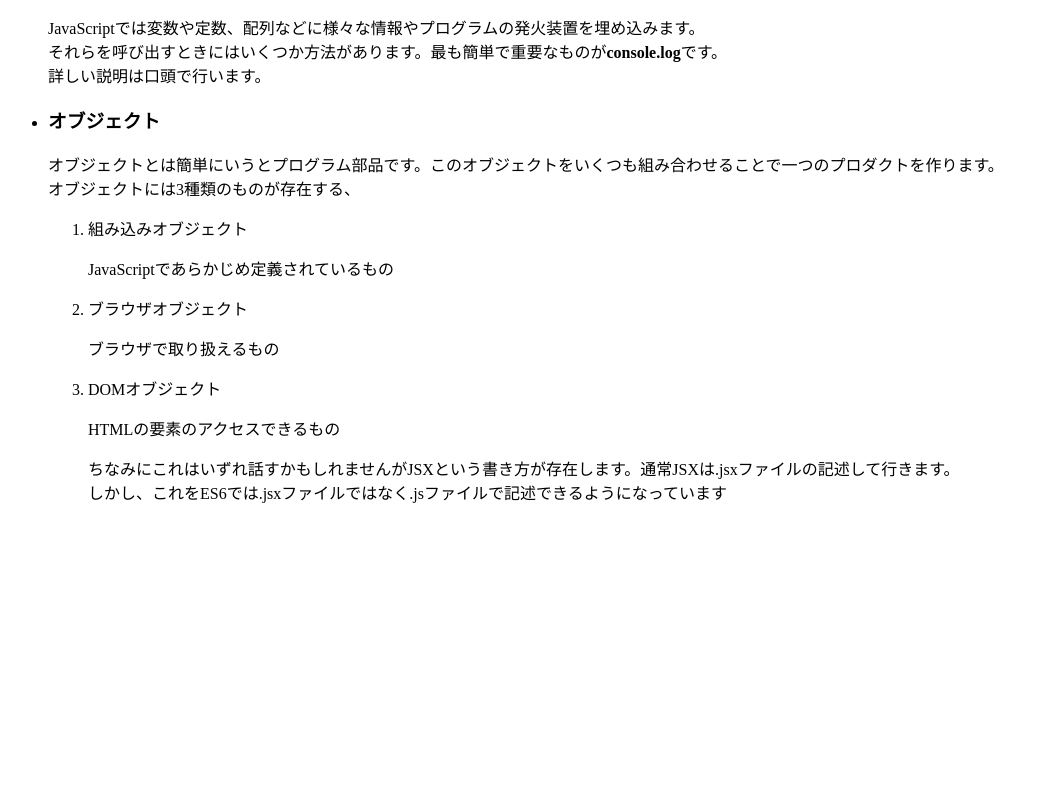
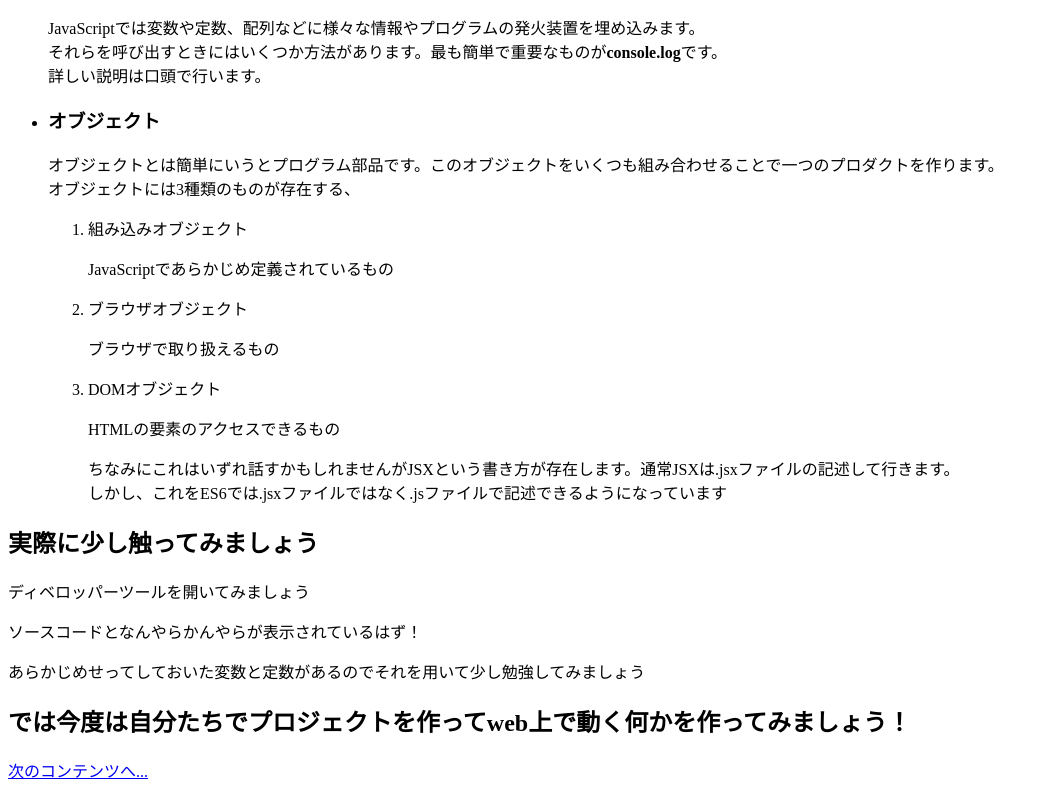
Before and after one commit to maresuke3/Class_of_JS, a plain HTML site: page JavaScript/index.html in a window 1280 px wide. Shown: the part 392-1182 px from the top of the page, without its empty margins (0-1048 px from the left). Before the commit the page ends 912 px from the top, so only its background shows below. Drawn offline with Linux system fonts and the light colour scheme.

Commit message:
変数、定数の勉強資料作成

```diff
--- a/JavaScript/index.html
+++ b/JavaScript/index.html
@@ -38,6 +38,12 @@
               しかし、これをES6では.jsxファイルではなく.jsファイルで記述できるようになっています</p>
         </ol>
     </ul>
+    <h2>実際に少し触ってみましょう</h2>
+    <p>ディベロッパーツールを開いてみましょう</p>
+    <p>ソースコードとなんやらかんやらが表示されているはず！</p>
+    <p>あらかじめせってしておいた変数と定数があるのでそれを用いて少し勉強してみましょう</p>
+    <h2>では今度は自分たちでプロジェクトを作ってweb上で動く何かを作ってみましょう！</h2>
+    <a href="./chapter2.html">次のコンテンツへ...</a>
     <script>
       // 変数
       var m = "Good morning!";
```
